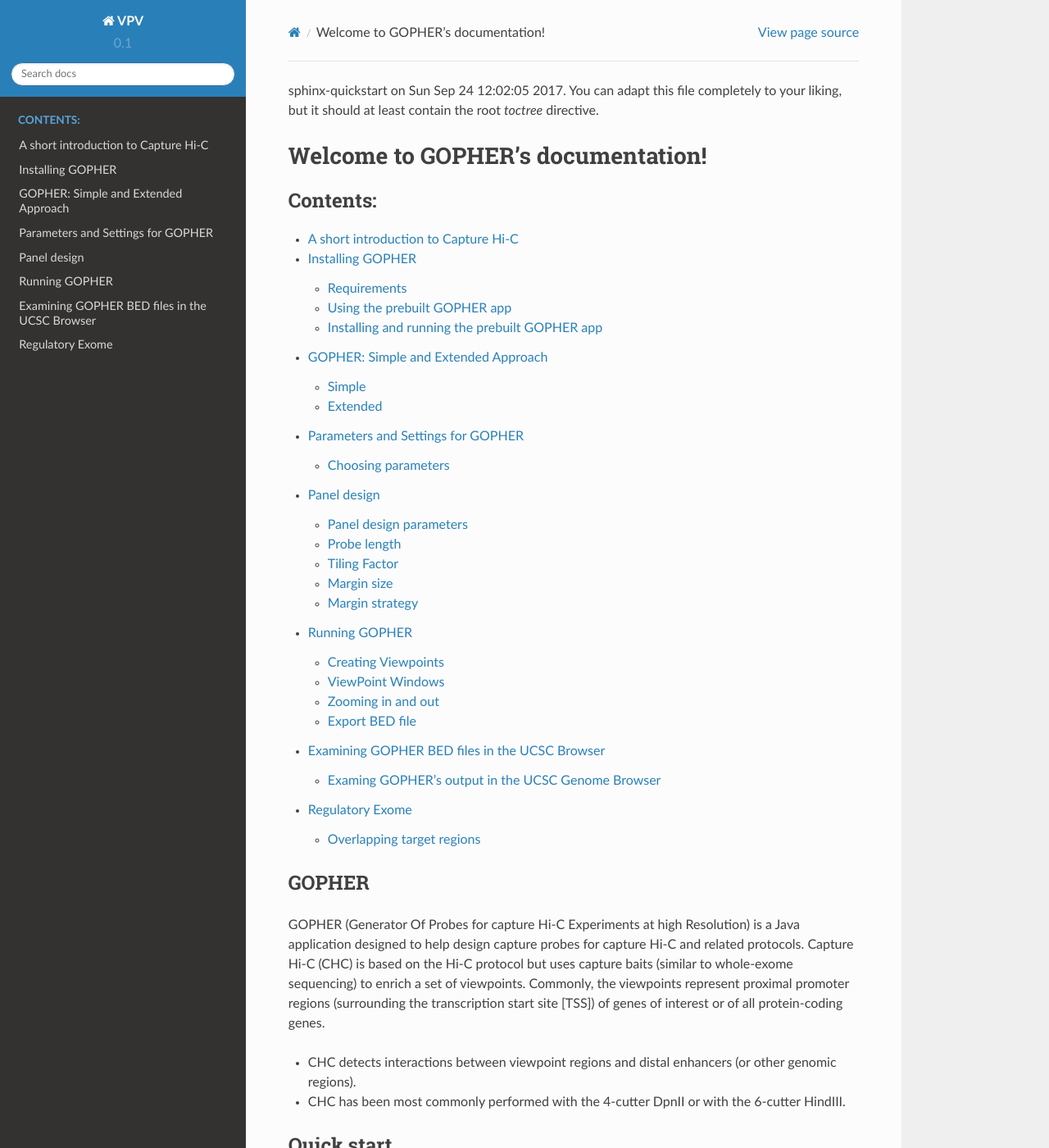
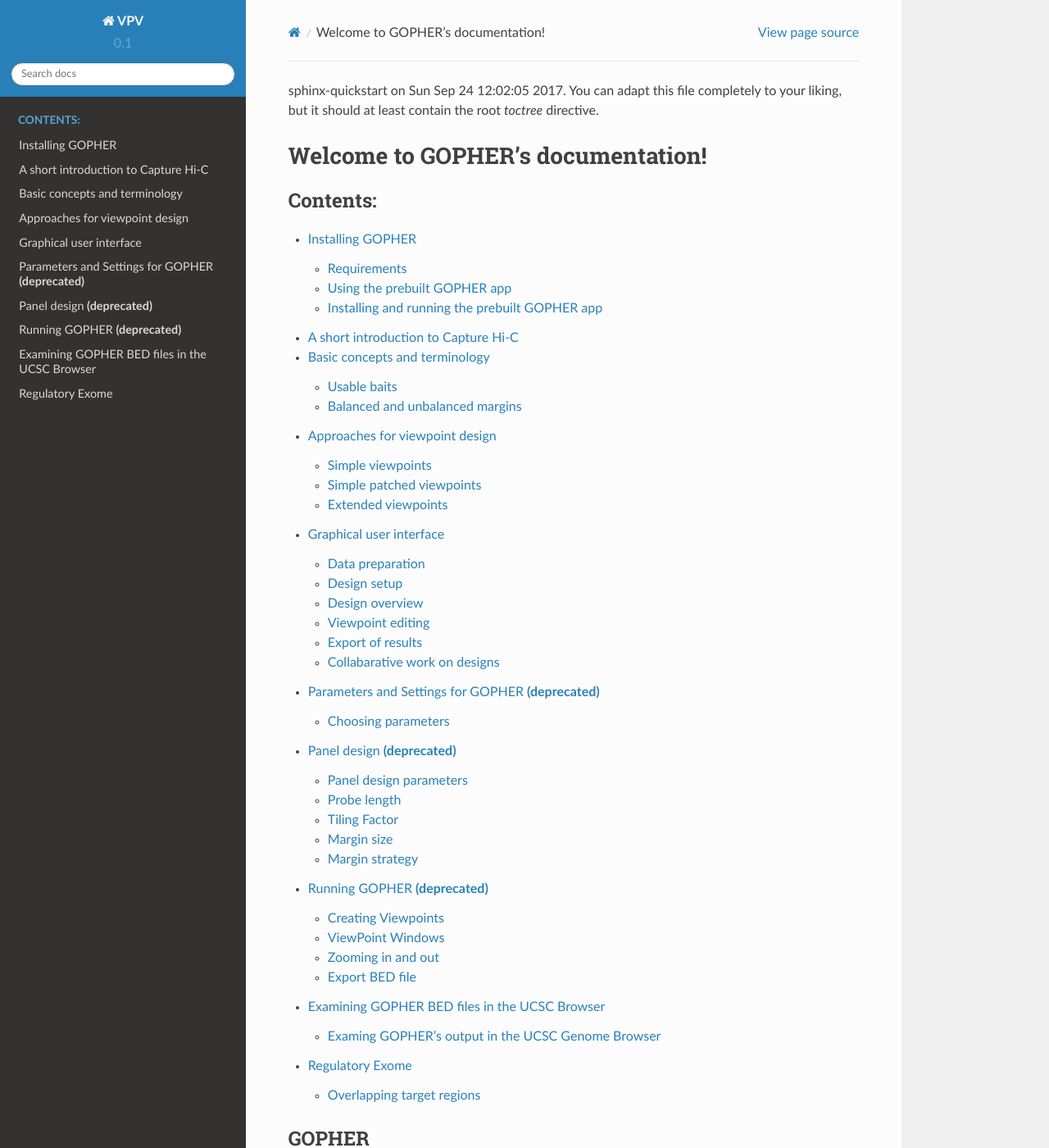
Before and after one commit to TheJacksonLaboratory/Gopher, a Sphinx documentation site: the page built from docs/index.rst, in a window 1280 px wide and 1400 px high. Shown: the whole window at 82% size. Built offline with Sphinx 7.4.7 and the Read the Docs theme 2.0.0, drawn with Linux system fonts in a browser that asks for light colours.

```diff
--- a/docs/CHC.rst
+++ /dev/null
@@ -1,4 +0,0 @@
-A short introduction to Capture Hi-C
-====================================
-
-Chromosome conformation capture (3C) is used to analyze the spatial structure of chromatin, which plays an important role in regulation of gene expression. The next-generation sequencing (NGS) application Hi-C, a variant of 3C, allows the detection of all pairwise DNA interactions within the genome. Since the number of interactions is extremely large, Hi-C requires a very large amount of input DNA and has a relatively low resolution. Capture Hi-C (CHC) uses the hybridization capture technology to enrich viewpoints that are typically restricted to small regions surrounding the  transcription start sites (TSS). Similar to exome sequencing, sequencing libraries are enriched for viewpoint sequences using biotinylated cRNA baits. Capture-C and Capture Hi-C have been applied in different contexts to sets of promoters of a few hundred genes  as well as to the promoters of all human or mouse genes.
--- /dev/null
+++ b/docs/approaches.rst
@@ -0,0 +1,38 @@
+Approaches for viewpoint design
+===============================
+
+GOPHER offers two approaches for choosing viewpoints and probes.
+
+To choose one of the two viewpoint design approaches, select Simple or Extended from the pulldown menu at the top of the setup pane.
+
+Simple viewpoints
+~~~~~~~~~~~~~~~~~
+In the simple approach, GOPHER tries to select the fragment that
+overlaps the transcriptional start site (TSS) and additionally
+satisfies the following requirements.
+
+* GC content of the fragment is within the minimum and maximum limits defined on the setup tab
+* The repeat content of the margins of a fragment is not higher than the defined limit (see below for a definition of fragment margin)
+* The length of the fragment is not less than the lower boundary defined in the setup tab, and not more than 20,000 nucleotides
+
+
+If the restriction fragment that overlaps the TSS does not satisfy all of these criteria, then no restriction fragment is selected.
+
+ .. figure:: img/simple_approach.png
+:scale: 70 %
+   :alt: Simple approach
+
+Simple patched viewpoints
+~~~~~~~~~~~~~~~~~~~~~~~~~
+
+XXX
+
+Extended viewpoints
+~~~~~~~~~~~~~~~~~~~
+
+In the extended approach, GOPHER tries to select multiple restrictions fragments that surround the TSS of a candidate transcript in order to provide a high-resolution view of contacts the the promoter associated with the TSS.
+GOPHER will choose every fragment within the boundaries defined by Upstream size and Downstream size in the setup tab. For instance, if upstream size is set to 5000 and downstream size is set to 2000, then GOPHER will select all restriction fragments that are at least partially located within the 5000 nucleotides 5' (upstream) of the TSS and within 2000 nucleotides 3' (downstream) of the TSS. Note that if a fragment overlaps the upstream or downstream limit by at least one nucleotide it will be chosen if the criteria are fulfiled. The criteria for GC and repeat content are identical to those of the simple approach.
+
+ .. figure:: img/extended_approach.png
+:scale: 70 %
+   :alt: Extended approach
--- /dev/null
+++ b/docs/concepts.rst
@@ -0,0 +1,12 @@
+Basic concepts and terminology
+==============================
+
+Usable baits
+~~~~~~~~~~~~
+
+XXX
+
+Balanced and unbalanced margins
+~~~~~~~~~~~~~~~~~~~~~~~~~~~~~~~
+
+XXX
--- a/docs/designparameters.rst
+++ b/docs/designparameters.rst
@@ -1,5 +1,5 @@
-Panel design
-============
+Panel design **(deprecated)**
+=============================
 
 
 
--- /dev/null
+++ b/docs/graphical_user_interface.rst
@@ -0,0 +1,27 @@
+Graphical user interface
+========================
+
+Data preparation
+~~~~~~~~~~~~~~~~
+
+
+Design setup
+~~~~~~~~~~~~
+
+Simple, patched simple, extended
+
+
+Design overview
+~~~~~~~~~~~~~~~
+
+
+Viewpoint editing
+~~~~~~~~~~~~~~~~~
+
+
+Export of results
+~~~~~~~~~~~~~~~~~
+
+
+Collabarative work on designs
+~~~~~~~~~~~~~~~~~~~~~~~~~~~~~
--- a/docs/index.rst
+++ b/docs/index.rst
@@ -9,9 +9,11 @@ Welcome to GOPHER's documentation!
    :maxdepth: 2
    :caption: Contents:
 
-   CHC
    installation
-   setup
+   chc_intro
+   concepts
+   approaches
+   graphical_user_interface
    parameters
    designparameters
    running
--- a/docs/installation.rst
+++ b/docs/installation.rst
@@ -31,9 +31,8 @@ Installing and running the prebuilt GOPHER app
 ~~~~~~~~~~~~~~~~~~~~~~~~~~~~~~~~~~~~~~~~~~~~~~
 The source code for GOPHER is available from the GOPHER GitHub page. ::
 
-  https://github.com/TheJacksonLaboratory/Gopher
+  $ git clone https://github.com/TheJacksonLaboratory/Gopher
 
-You can clone or download the source as with any project hosted at GitHub.
 GOPHER used the maven build system. To build the App simply enter the following command. ::
 
   $ mvn package
--- a/docs/parameters.rst
+++ b/docs/parameters.rst
@@ -1,5 +1,5 @@
-Parameters and Settings for GOPHER
-==================================
+Parameters and Settings for GOPHER **(deprecated)**
+===================================================
 
 Parameters that affect the overall size of the viewpoints and the thresholds for GC and repeat content are set in the main `Setup` tab.
 
--- a/docs/running.rst
+++ b/docs/running.rst
@@ -1,5 +1,5 @@
-Running GOPHER
-==============
+Running GOPHER **(deprecated)**
+===============================
 
 Assuming you have built or downloaded the `GOPHER.jar` file as described in :doc:`installation`, it is simple to start the program. Enter  ::
 
```
Also changed, not shown: docs/chc_intro.rst (added, +9 -0 lines).
